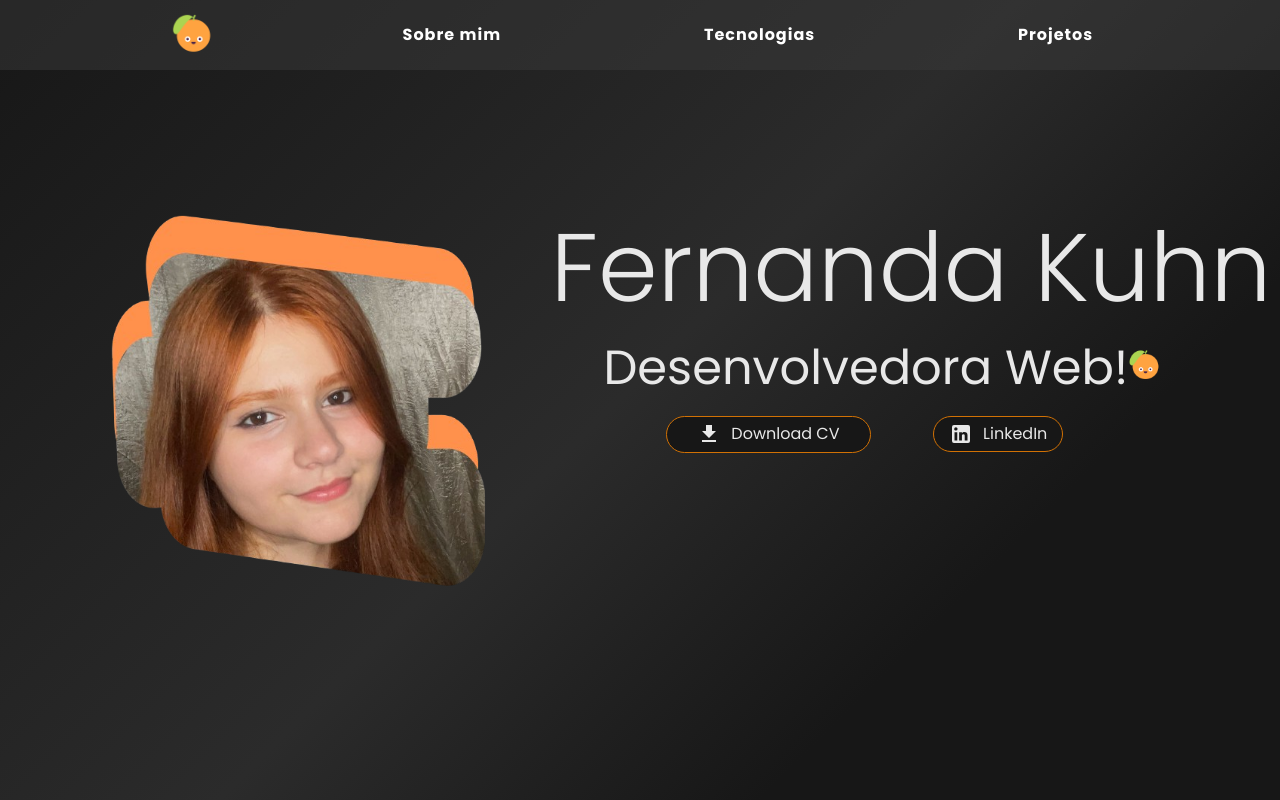
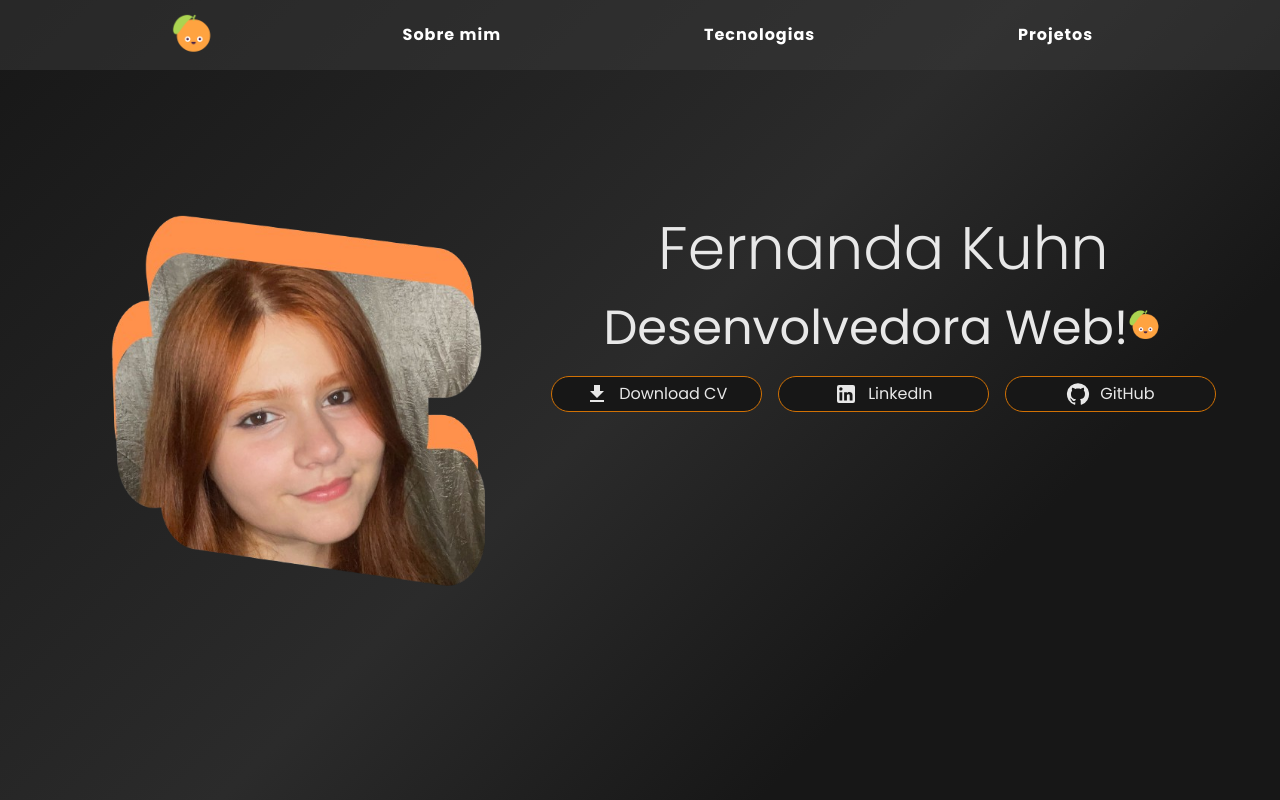
Before and after one commit to FernandaKuhn/Portfolio, a React (Vite) app: page / in a window 1280 px wide. Shown: the top 800 px of the page. Built offline with nearby package versions, Linux system fonts and the light colour scheme.

Commit message:
feat:add-github-hero

```diff
--- a/src/pages/Home/sections/hero/Hero.tsx
+++ b/src/pages/Home/sections/hero/Hero.tsx
@@ -6,6 +6,7 @@ import LinkedInIcon from '@mui/icons-material/LinkedIn';
 import StyledButton from "../../../../components/styledbutton/StyledButton";
 import orange from "../../../../assets/images/orange.png"
 import Zoom from "@mui/material/Zoom";
+import GitHubIcon from '@mui/icons-material/GitHub';
 
 
 
@@ -43,28 +44,37 @@ const Hero = () => {
             </Grid>
             <Grid item xs={12} md={7} >
               <Typography
-                color="secondary" variant="h1" textAlign="center" pb={2} sx={{ whiteSpace: "nowrap" }}>
+                color="secondary"
+                variant="h2"
+                textAlign="center"
+                pb={2}>
                 Fernanda Kuhn
               </Typography>
               <Typography color="secondary" variant="h3" textAlign="center">Desenvolvedora Web!<img src={orange} height={35} /> </Typography>
-              <Grid container display="flex" justifyContent="center" spacing={3} >
+              <Grid container spacing={2} justifyContent="center">
                 <Grid item xs={12} md={4} display="flex" justifyContent="center">
-
-                  <StyledButton
-                    onClick={() => window.open('../../public/curriculo.pdf', '_blank')}
-                  >
+                  <StyledButton onClick={() => window.open('/curriculo.pdf', '_blank')}>
                     <DownloadIcon />
                     <Typography>Download CV</Typography>
                   </StyledButton>
+                </Grid>
 
-                </Grid>
-                <Grid item xs={12} md={4} display="flex" justifyContent="center">
-                  <div>
-                    <StyledButton onClick={() => window.open("https://www.linkedin.com/in/fernandakuhn/", "_blank")}>
-                      <LinkedInIcon />
-                      <Typography> LinkedIn </Typography>
-                    </StyledButton>
-                  </div>
+                <Grid item xs={12} md={8}>
+                  <Grid container spacing={2} justifyContent="center">
+                    <Grid item xs={6} md={6} display="flex" justifyContent="center">
+                      <StyledButton onClick={() => window.open("https://www.linkedin.com/in/fernandakuhn/", "_blank")}>
+                        <LinkedInIcon />
+                        <Typography>LinkedIn</Typography>
+                      </StyledButton>
+                    </Grid>
+
+                    <Grid item xs={6} md={6} display="flex" justifyContent="center">
+                      <StyledButton onClick={() => window.open("https://github.com/FernandaKuhn", "_blank")}>
+                        <GitHubIcon />
+                        <Typography>GitHub</Typography>
+                      </StyledButton>
+                    </Grid>
+                  </Grid>
                 </Grid>
               </Grid>
             </Grid>
```
